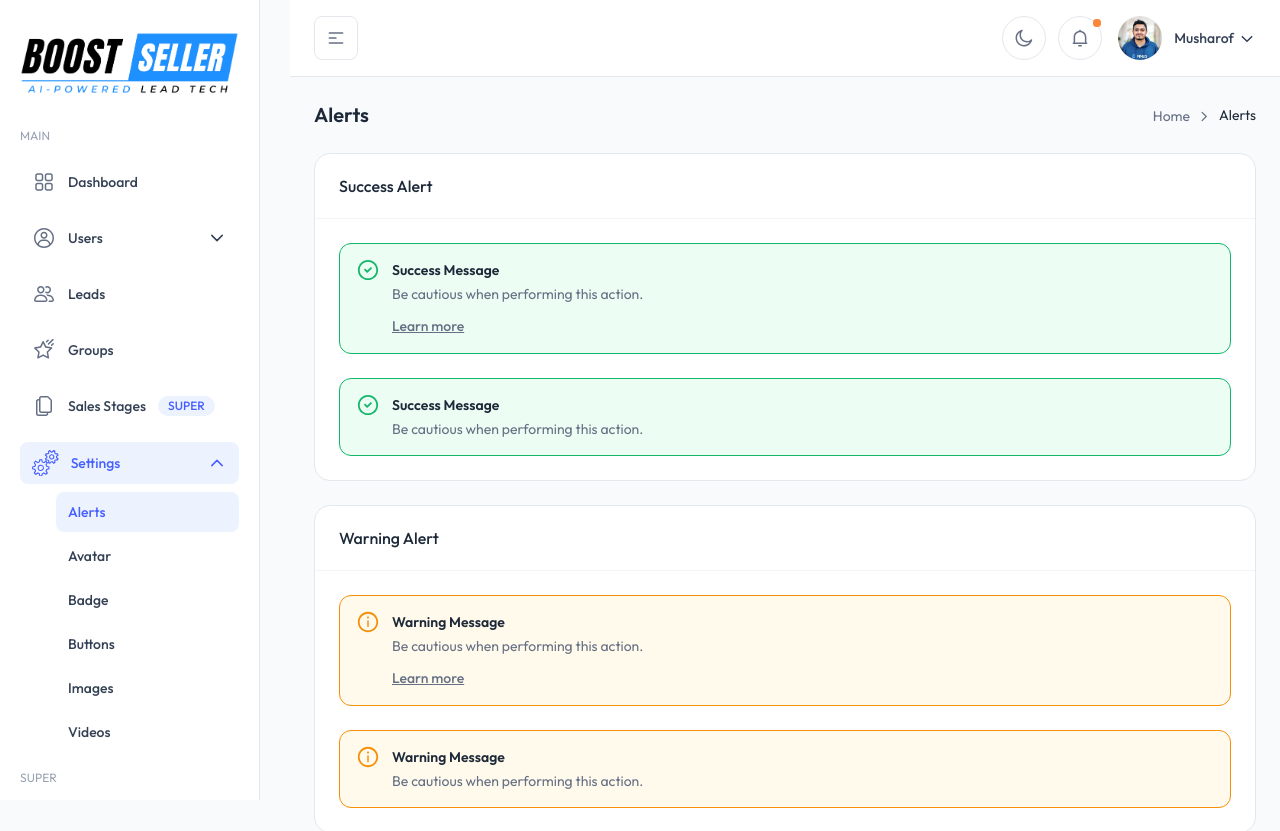
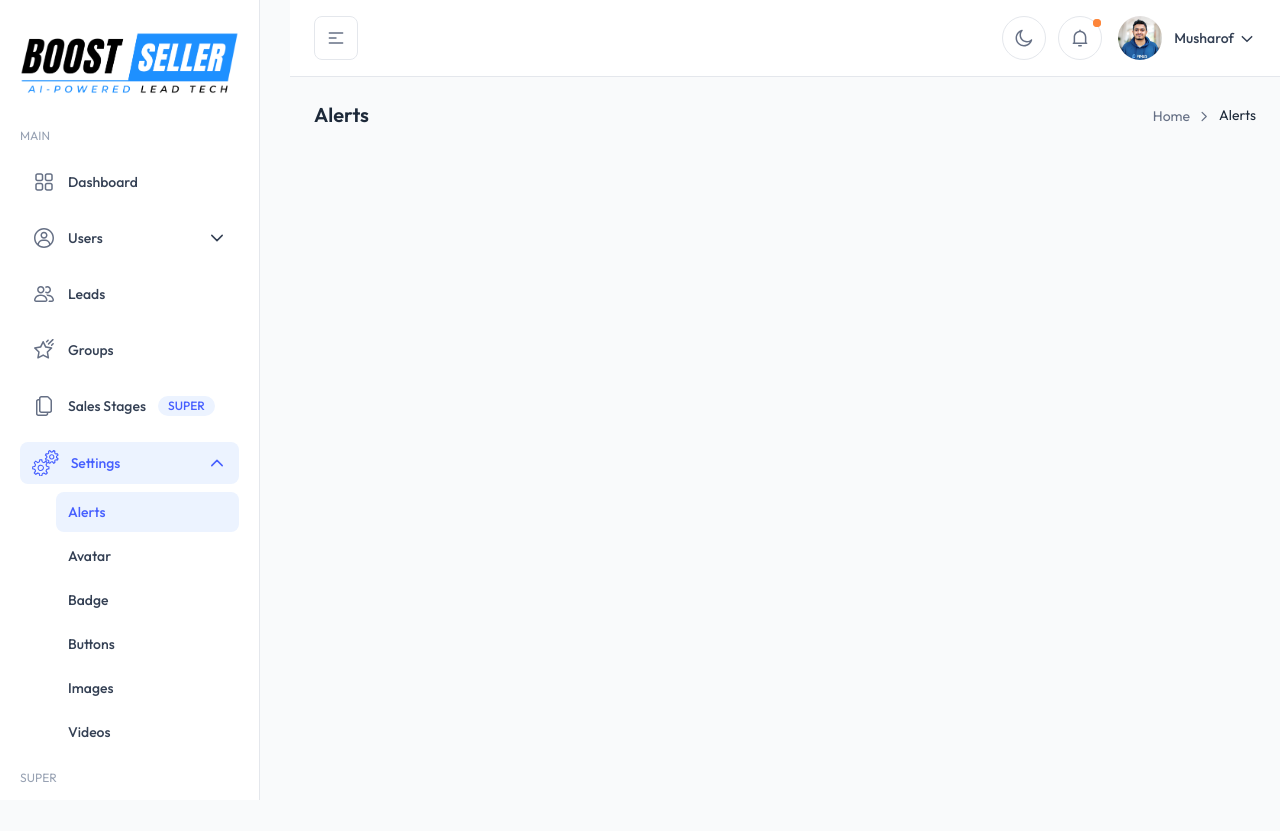
Before and after one commit to senior-dev821/BoostSeller-web, a Next.js app: page /alerts in a window 1280 px wide. Shown: the top 831 px of the page. After the commit the page ends 800 px from the top, so only its background shows below. Built offline with nearby package versions, Linux system fonts and the light colour scheme.

Commit message:
Alert delete

```diff
--- a/src/app/(admin)/(ui-elements)/alerts/page.tsx
+++ b/src/app/(admin)/(ui-elements)/alerts/page.tsx
@@ -1,6 +1,6 @@
-import ComponentCard from "@/components/common/ComponentCard";
+// import ComponentCard from "@/components/common/ComponentCard";
 import PageBreadcrumb from "@/components/common/PageBreadCrumb";
-import Alert from "@/components/ui/alert/Alert";
+// import Alert from "@/components/ui/alert/Alert";
 import { Metadata } from "next";
 import React from "react";
 
@@ -16,7 +16,7 @@ export default function Alerts() {
     <div>
       <PageBreadcrumb pageTitle="Alerts" />
       <div className="space-y-5 sm:space-y-6">
-        <ComponentCard title="Success Alert">
+        {/* <ComponentCard title="Success Alert">
           <Alert
             variant="success"
             title="Success Message"
@@ -79,7 +79,7 @@ export default function Alerts() {
             message="Be cautious when performing this action."
             showLink={false}
           />
-        </ComponentCard>
+        </ComponentCard> */}
       </div>
     </div>
   );
```
